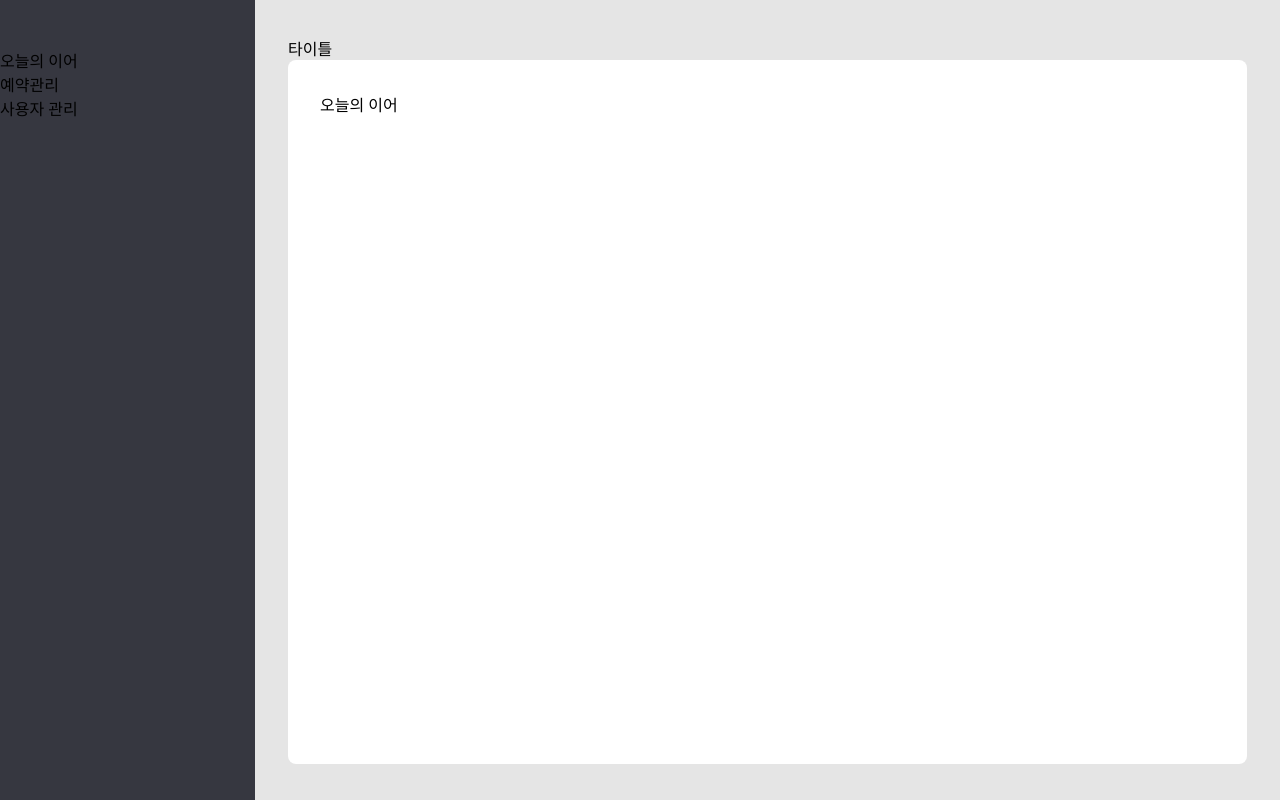
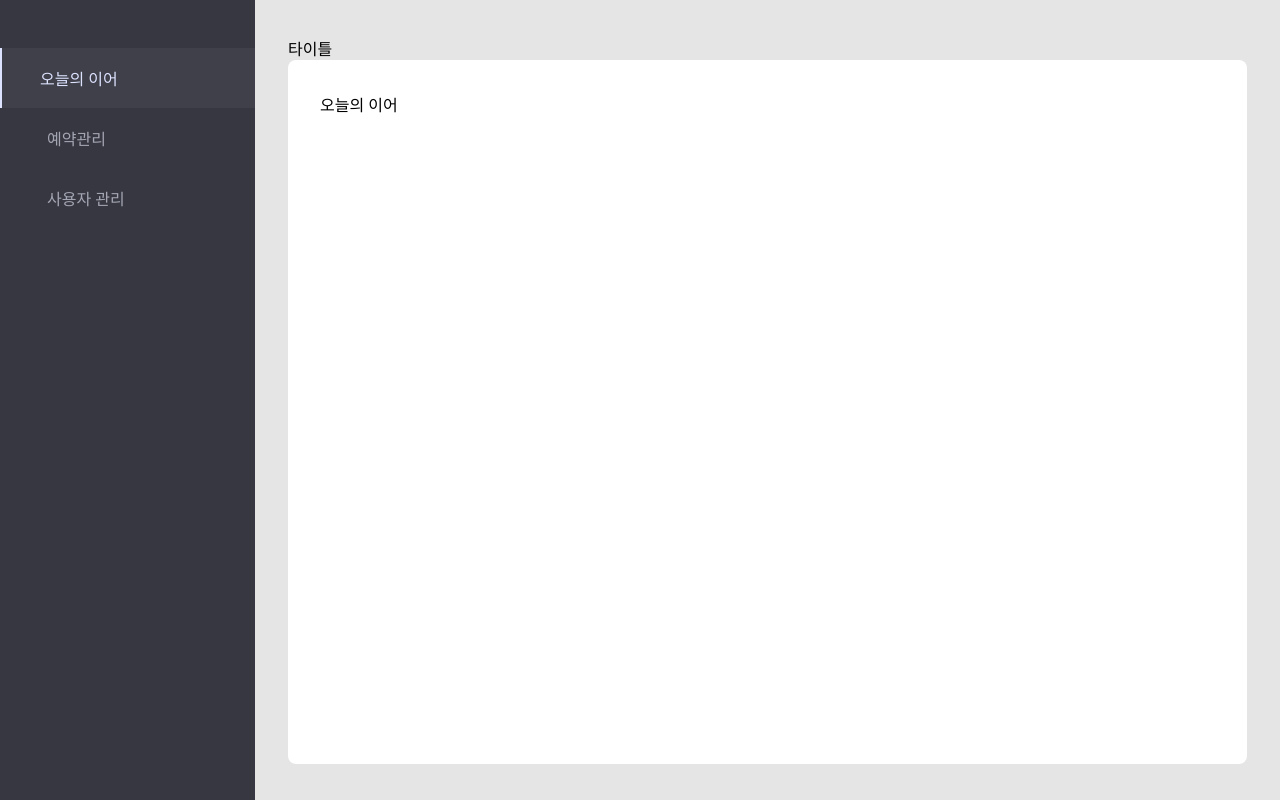
Before and after one commit to Sullivan-for-EAR/signear-web, a React (Create React App) app: page / in a window 1280 px wide. Built offline with nearby package versions, Linux system fonts and the light colour scheme.

Commit message:
루트 변경, 사이드바 수정

```diff
--- a/src/App.tsx
+++ b/src/App.tsx
@@ -11,8 +11,8 @@ const App: React.FC = () => {
   return (
     <Flex height="100%">
       <DefaultLayoutProvider>
-        <DefaultSidebar />
         <BrowserRouter>
+          <DefaultSidebar />
           <Flex p="36px 33px" flex="1 0 auto">
             <Route path="/" exact component={TodayEars} />
           </Flex>
--- /dev/null
+++ b/src/components/ActiveLink/index.tsx
@@ -0,0 +1,69 @@
+import { forwardRef, ReactNode } from 'react';
+import Box, { BoxProps } from '@/components/Box';
+import { useLocation } from 'react-router-dom';
+import React from 'react';
+
+interface ActiveLinkProps {
+  children: ReactNode;
+  onClick?: () => void;
+  href?: string;
+  activeStyles?: BoxProps;
+  isSamePath?: boolean;
+  isIncludePath?: boolean;
+}
+
+type Ref = HTMLAnchorElement;
+
+const ActiveLink = forwardRef<Ref, ActiveLinkProps & BoxProps>(
+  (
+    {
+      children,
+      onClick,
+      href,
+      activeStyles = {
+        color: '#DDE2FF',
+      },
+      isSamePath,
+      isIncludePath,
+      ...props
+    },
+    ref
+  ) => {
+    const location = useLocation();
+    const isActiveStyles = () => {
+      if (!isSamePath) {
+        return (
+          location.pathname.split('?')[0] === href?.split('?')[0] &&
+          activeStyles
+        );
+      }
+
+      if (isIncludePath) {
+        return href && location.pathname.includes(href) && activeStyles;
+      }
+
+      return (
+        (location.pathname === href ||
+          decodeURIComponent(location.pathname) === href ||
+          (typeof window !== 'undefined' &&
+            window.location.pathname === href)) &&
+        activeStyles
+      );
+    };
+    return (
+      <Box
+        ref={ref}
+        onClick={onClick}
+        href={href}
+        {...props}
+        {...isActiveStyles()}
+      >
+        {children}
+      </Box>
+    );
+  }
+);
+
+ActiveLink.displayName = 'ActiveLink';
+
+export default ActiveLink;
--- a/src/components/DefaultSidebar/index.tsx
+++ b/src/components/DefaultSidebar/index.tsx
@@ -1,17 +1,27 @@
 import React from 'react';
 import Flex from '@/components/Flex';
-import Box from '@/components/Box';
+
+import Tab from '@/components/Tab';
+
 const DefaultSidebar: React.FC = () => {
   return (
-    <Flex
-      flexDirection="column"
-      backgroundColor="#363740"
-      py="48px"
-      minWidth="255px"
-    >
-      <Box>오늘의 이어</Box>
-      <Box>예약관리</Box>
-      <Box>사용자 관리</Box>
+    <Flex backgroundColor="#363740" py="48px" minWidth="255px">
+      <Tab
+        links={[
+          {
+            text: '오늘의 이어',
+            href: `/`,
+          },
+          {
+            text: '예약관리',
+            href: `/12`,
+          },
+          {
+            text: '사용자 관리',
+            href: `/11`,
+          },
+        ]}
+      />
     </Flex>
   );
 };
--- /dev/null
+++ b/src/components/Tab/index.tsx
@@ -0,0 +1,39 @@
+import React from 'react';
+import { Link } from 'react-router-dom';
+import { BoxProps } from '@/components/Box';
+import Flex from '@/components/Flex';
+import ActiveLink from '@/components/ActiveLink';
+
+interface LinkProps {
+  href: string;
+  text: string;
+}
+
+const Tab: React.FC<
+  { links: LinkProps[]; isSamePath?: boolean } & BoxProps
+> = ({ links, isSamePath, ...props }) => {
+  return (
+    <Flex flexDirection="column" flex="1" {...props}>
+      {links.map(({ text, href }) => (
+        <Link key={text} to={href}>
+          <ActiveLink
+            p="18px 47px"
+            color="#A4A6B3"
+            activeStyles={{
+              color: '#DDE2FF',
+              borderLeft: '2px solid',
+              backgroundColor: 'rgba(159, 162, 180, 0.08)',
+              padding: '18px 38px',
+            }}
+            isSamePath={isSamePath}
+            href={href}
+          >
+            {text}
+          </ActiveLink>
+        </Link>
+      ))}
+    </Flex>
+  );
+};
+
+export default Tab;
--- a/tsconfig.json
+++ b/tsconfig.json
@@ -19,10 +19,7 @@
     "isolatedModules": true,
     "noEmit": true,
     "jsx": "react",
-    "noFallthroughCasesInSwitch": true,
-    "paths": {
-      "@/*": ["../src/*"]
-    }
+    "noFallthroughCasesInSwitch": true
   },
   "include": [
     "react-app-env.d.ts",
```
